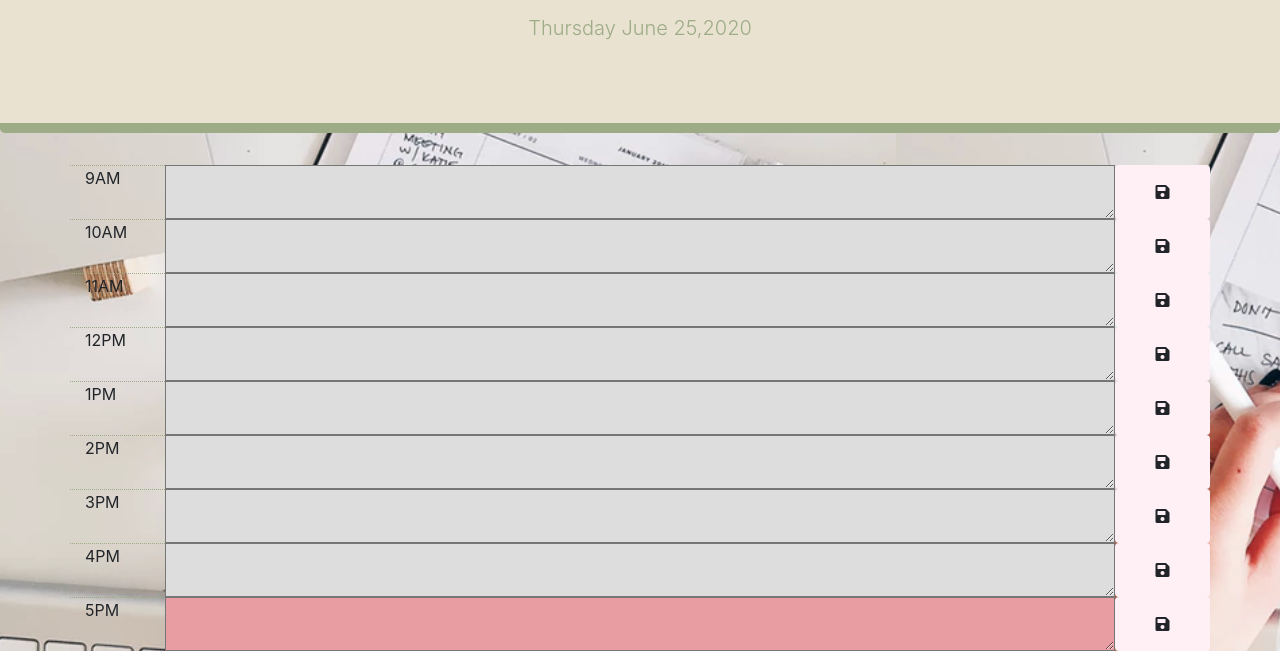
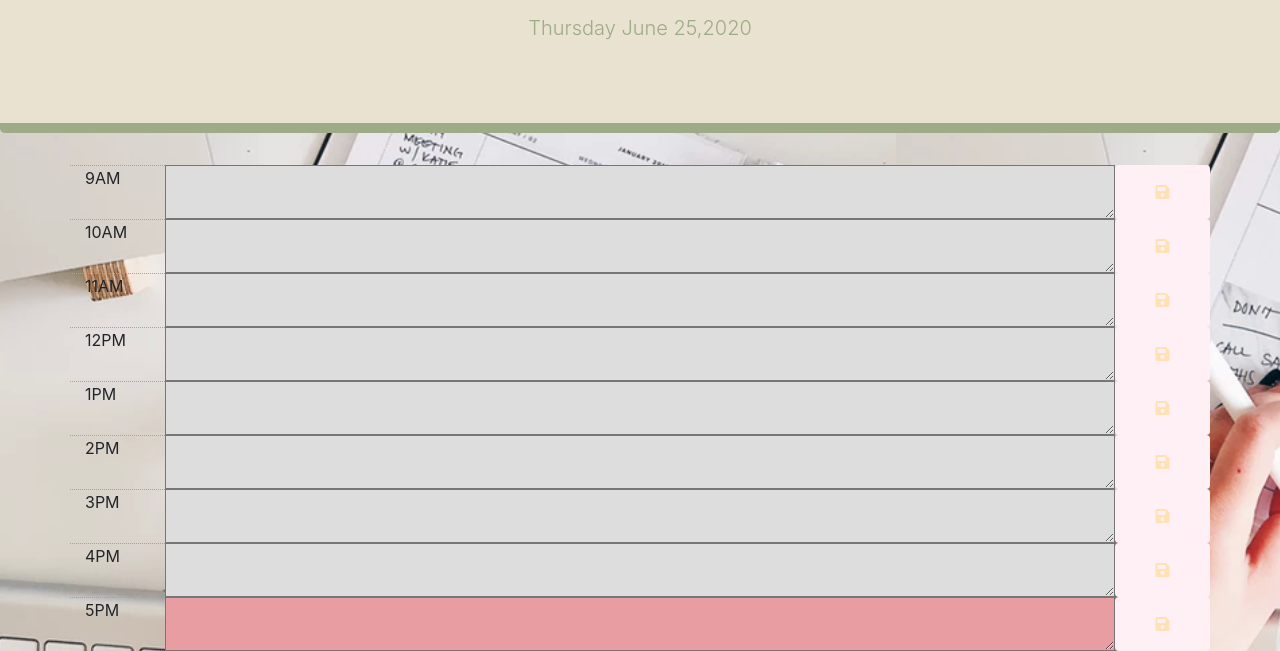
Before and after one commit to zfrakes/Day-Planner, a plain HTML site: page index.html in a window 1280 px wide. Shown: the part 191-842 px from the top of the page. Drawn offline with nearby package versions, Linux system fonts and the light colour scheme.

Commit message:
final update

```diff
--- a/style.css
+++ b/style.css
@@ -18,3 +18,6 @@
   font-family: 'Balsamiq Sans', cursive;
   color:#5d5b6a;
   }
+  .fa-save:before{
+    color: #fee2b3;
+  }
```
Also changed, not shown: 1 other file.
